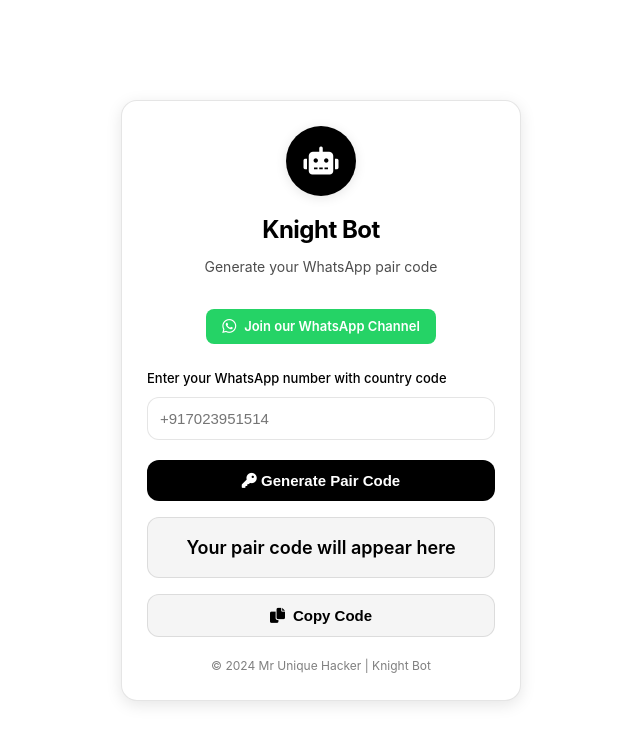
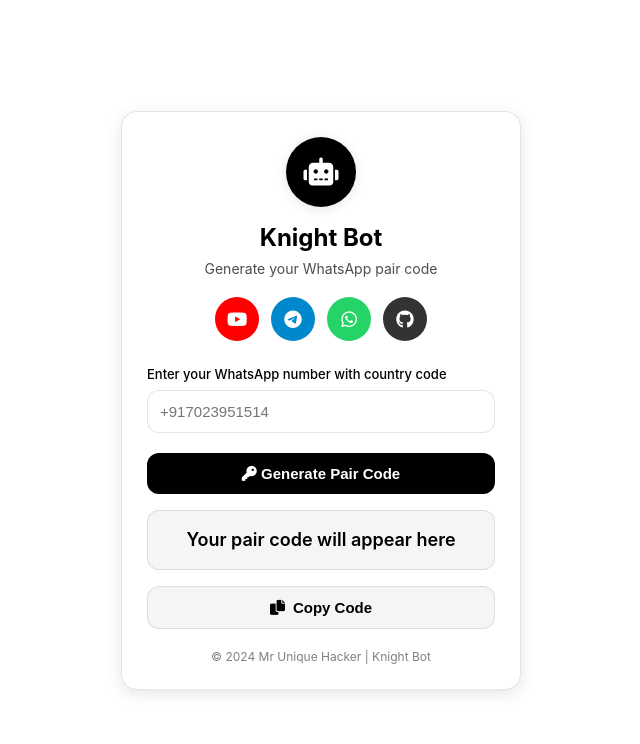
Before and after one commit to vaibhavk10/Knight-bot-paircode, a website: page pair.html in a window 1280 px wide. Shown: the whole page, without its empty margins (319-959 px from the left). Drawn offline with nearby package versions, Linux system fonts and the light colour scheme.

Commit message:
First commit

```diff
--- a/pair.html
+++ b/pair.html
@@ -1,10 +1,10 @@
 <!DOCTYPE html>
 <html lang="en">
 <head>
-  <meta charset="UTF-8">
-  <meta name="viewport" content="width=device-width, initial-scale=1.0">
+  <meta charset="UTF-8" />
+  <meta name="viewport" content="width=device-width, initial-scale=1.0"/>
   <title>Knight Bot - Pair Code Generator</title>
-  <link rel="stylesheet" href="https://cdnjs.cloudflare.com/ajax/libs/font-awesome/6.0.0/css/all.min.css">
+  <link rel="stylesheet" href="https://cdnjs.cloudflare.com/ajax/libs/font-awesome/6.0.0/css/all.min.css"/>
   <style>
     :root {
       --primary-color: #000000;
@@ -23,7 +23,7 @@
     }
 
     body {
-      font-family: 'Inter', -apple-system, BlinkMacSystemFont, 'Segoe UI', Roboto, sans-serif;
+      font-family: 'Inter', sans-serif;
       background: var(--background-color);
       color: var(--text-color);
       min-height: 100vh;
@@ -31,7 +31,6 @@
       justify-content: center;
       align-items: center;
       padding: 15px;
-      line-height: 1.5;
     }
 
     .container {
@@ -68,13 +67,42 @@
       font-weight: 700;
       margin-bottom: 8px;
       color: var(--primary-color);
-      letter-spacing: -0.5px;
     }
 
     .subtitle {
       font-size: 14px;
       color: rgba(0, 0, 0, 0.7);
       margin-bottom: 20px;
+    }
+
+    .social-icons {
+      display: flex;
+      justify-content: center;
+      gap: 12px;
+      margin-bottom: 20px;
+    }
+
+    .social-icons a {
+      width: 44px;
+      height: 44px;
+      border-radius: 50%;
+      display: flex;
+      align-items: center;
+      justify-content: center;
+      color: #fff;
+      font-size: 18px;
+      text-decoration: none;
+      transition: all 0.3s ease;
+    }
+
+    .social-icons a.youtube { background: #FF0000; }
+    .social-icons a.telegram { background: #0088cc; }
+    .social-icons a.whatsapp { background: #25D366; }
+    .social-icons a.github { background: #333; }
+
+    .social-icons a:hover {
+      transform: scale(1.1);
+      box-shadow: 0 4px 12px rgba(0,0,0,0.2);
     }
 
     .input-group {
@@ -85,7 +113,6 @@
       display: block;
       margin-bottom: 8px;
       font-weight: 500;
-      color: var(--text-color);
       font-size: 13px;
     }
 
@@ -97,7 +124,6 @@
       background: var(--background-color);
       color: var(--text-color);
       font-size: 15px;
-      transition: all 0.3s ease;
     }
 
     .input-field:focus {
@@ -138,7 +164,6 @@
       align-items: center;
       justify-content: center;
       border: 1.5px solid var(--border-color);
-      color: var(--text-color);
     }
 
     .copy-btn {
@@ -147,11 +172,9 @@
       background: var(--hover-color);
       border: 1.5px solid var(--border-color);
       border-radius: 12px;
-      color: var(--text-color);
       font-size: 15px;
       font-weight: 600;
       cursor: pointer;
-      transition: all 0.3s ease;
       display: flex;
       align-items: center;
       justify-content: center;
@@ -161,30 +184,6 @@
     .copy-btn:hover {
       background: var(--background-color);
       border-color: var(--primary-color);
-    }
-
-    .channel-link {
-      display: inline-flex;
-      align-items: center;
-      gap: 8px;
-      padding: 8px 16px;
-      background: #25D366;
-      color: white;
-      text-decoration: none;
-      border-radius: 8px;
-      font-size: 13px;
-      font-weight: 600;
-      transition: all 0.3s ease;
-      margin-top: 12px;
-    }
-
-    .channel-link:hover {
-      transform: translateY(-1px);
-      box-shadow: 0 4px 12px rgba(37, 211, 102, 0.2);
-    }
-
-    .channel-link i {
-      font-size: 16px;
     }
 
     .success-message {
@@ -217,6 +216,11 @@
       animation: spin 1s linear infinite;
     }
 
+    @keyframes spin {
+      0% { transform: rotate(0deg); }
+      100% { transform: rotate(360deg); }
+    }
+
     .footer {
       text-align: center;
       margin-top: 20px;
@@ -240,14 +244,15 @@
 <body>
   <div class="container">
     <div class="header">
-      <div class="logo">
-        <i class="fas fa-robot"></i>
-      </div>
+      <div class="logo"><i class="fas fa-robot"></i></div>
       <h1 class="title">Knight Bot</h1>
       <p class="subtitle">Generate your WhatsApp pair code</p>
-      <a href="https://whatsapp.com/channel/0029Va90zAnIHphOuO8Msp3A" target="_blank" class="channel-link">
-        <i class="fab fa-whatsapp"></i> Join our WhatsApp Channel
-      </a>
+      <div class="social-icons">
+        <a href="https://www.youtube.com/@mr_unique_hacker?sub_confirmation=1" target="_blank" class="youtube"><i class="fab fa-youtube"></i></a>
+        <a href="https://t.me/+hxojkc7kaVViYzdl" target="_blank" class="telegram"><i class="fab fa-telegram-plane"></i></a>
+        <a href="https://whatsapp.com/channel/0029Va90zAnIHphOuO8Msp3A" target="_blank" class="whatsapp"><i class="fab fa-whatsapp"></i></a>
+        <a href="https://github.com/mruniquehacker/Knightbot-md" target="_blank" class="github"><i class="fab fa-github"></i></a>
+      </div>
     </div>
 
     <div class="input-group">
@@ -270,8 +275,6 @@
     <button class="copy-btn" id="copy" onclick="copyCode()">
       <i class="fas fa-copy"></i> Copy Code
     </button>
-
-
 
     <div class="footer">
       <p>© 2024 Mr Unique Hacker | Knight Bot</p>
@@ -302,8 +305,6 @@
           codeDisplay.innerHTML = '<div class="error-message"><i class="fas fa-exclamation-circle"></i> Service Unavailable</div>';
         } else {
           codeDisplay.innerHTML = `<div class="success-message"><i class="fas fa-check-circle"></i> CODE: ${code}</div>`;
-          codeDisplay.classList.add('success');
-          setTimeout(() => codeDisplay.classList.remove('success'), 500);
         }
       } catch (error) {
         console.error("Error generating code:", error);
```
